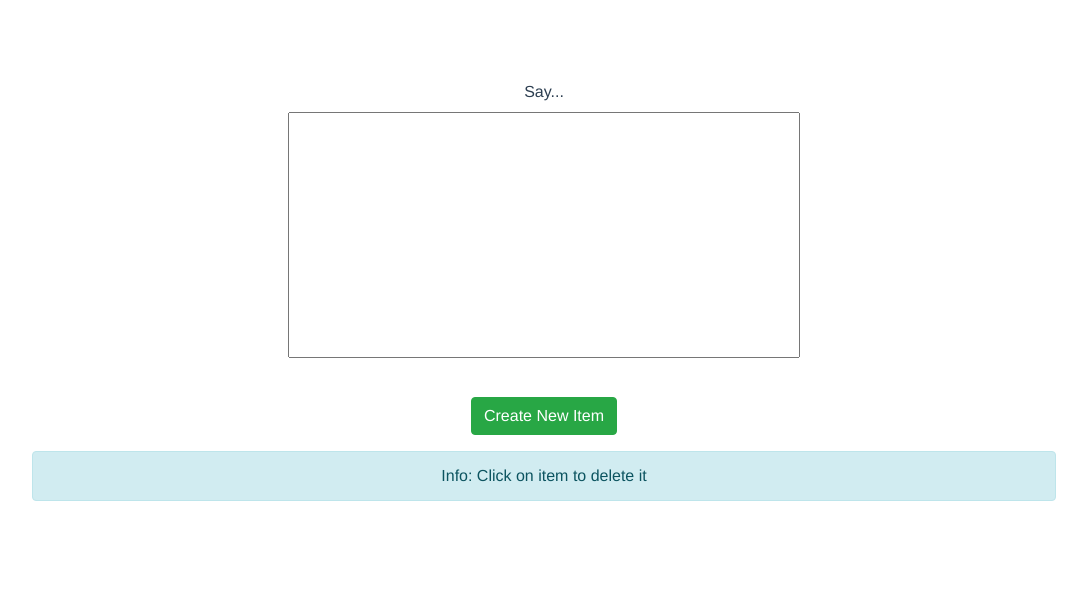
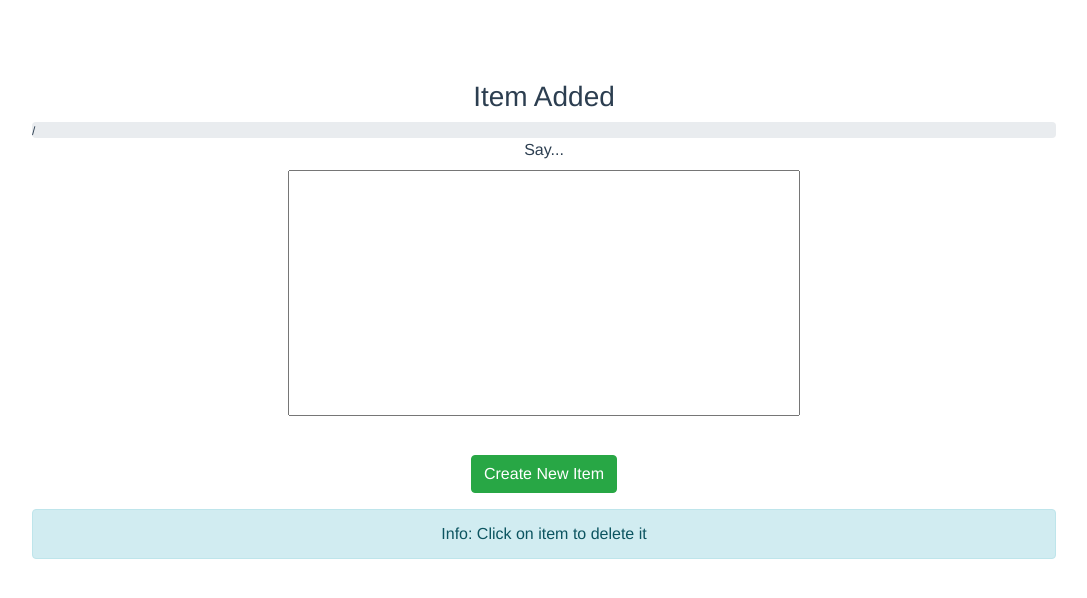
Before and after one commit to owentr1369/mini-vue-project, a Vue app: page / in a window 1280 px wide. Shown: the top 598 px of the page, without its empty margins (96-1183 px from the left). Built offline with nearby package versions, Linux system fonts and the light colour scheme.

Commit message:
add progressbar

```diff
--- a/src/App.vue
+++ b/src/App.vue
@@ -1,5 +1,6 @@
 <template>
   <div id="app">
+    <app-header></app-header>
     <app-new-item @itemAdded="addItem"></app-new-item>
     <app-items-layout
       :items="items"
@@ -16,13 +17,18 @@
 <script>
 import ItemsLayout from "./components/ItemsLayout.vue";
 import NewItem from "./components/NewItem.vue";
+import HeaderComp from "./components/HeaderComp.vue";
 export default {
   name: "App",
-  components: { appItemsLayout: ItemsLayout, appNewItem: NewItem },
+  components: {
+    appItemsLayout: ItemsLayout,
+    appNewItem: NewItem,
+    appHeader: HeaderComp,
+  },
   data: function () {
     return {
       items: [],
-      maxItems: 10,
+      maxItem: 10,
     };
   },
   methods: {
--- /dev/null
+++ b/src/components/HeaderComp.vue
@@ -0,0 +1,31 @@
+<template>
+  <div class="row">
+    <div class="col-sm-12">
+      <h3>Item Added</h3>
+      <div class="progress">
+        <div
+          class="progress-bar progress-bar-success"
+          role="progressbar"
+          aria-valuenow="40"
+          aria-valuemin="0"
+          aria-valuemax="100"
+          style="
+             {
+              width: (itemCount/maxItem) * 100 +'%';
+            }
+          "
+        ></div>
+        <span>{{ itemCount }}/{{ maxItem }}</span>
+      </div>
+    </div>
+  </div>
+</template>
+
+<script>
+export default {
+  props: ["itemCount", "maxItem"],
+};
+</script>
+
+<style>
+</style>
```
